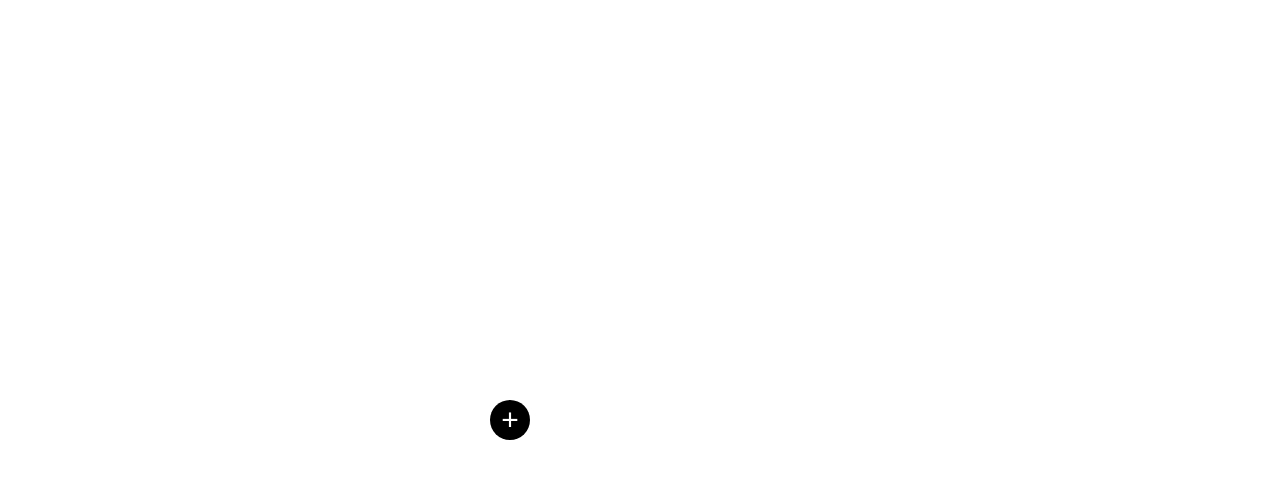
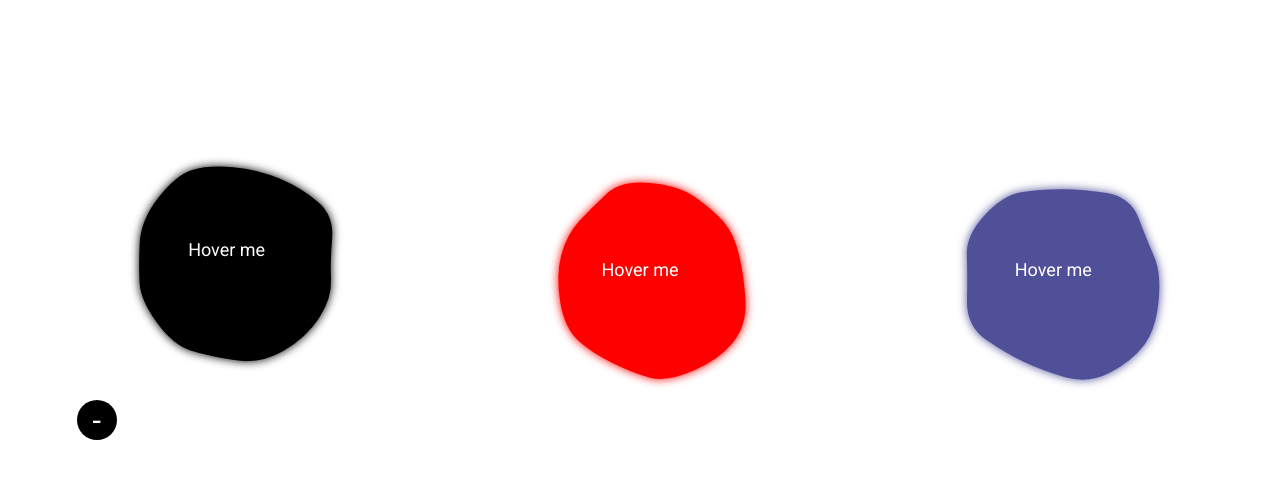
Before and after one commit to lemehovskiy/bezier_doodle, a website built with webpack: page demo/index.html in a window 1280 px wide. Built offline with Linux system fonts and the light colour scheme.

Commit message:
added blur option

```diff
--- a/demo/index.html
+++ b/demo/index.html
@@ -21,15 +21,35 @@
     <div class="container">
         <div class="doodle-sample-wrap">
             <div class="rect-outer">
-                <div class="rect-inner doodle-sample" data-bezier-doodle='{"color": "#ff0000"}'>
+                <div class="rect-inner doodle-sample">
                     <div class="label">
                         Hover me
                     </div>
                 </div>
             </div>
 
-            <button class="doodle-trigger">
+            <button class="doodle-trigger open">
             </button>
+        </div>
+
+        <div class="doodle-sample-wrap">
+            <div class="rect-outer">
+                <div class="rect-inner doodle-sample" data-bezier-doodle='{"color": "#ff0000", "shadow_color": "#ff0000"}'>
+                    <div class="label">
+                        Hover me
+                    </div>
+                </div>
+            </div>
+        </div>
+
+        <div class="doodle-sample-wrap">
+            <div class="rect-outer">
+                <div class="rect-inner doodle-sample" data-bezier-doodle='{"color": "#505099", "shadow_color": "#505099"}'>
+                    <div class="label">
+                        Hover me
+                    </div>
+                </div>
+            </div>
         </div>
     </div>
 </section>
--- a/demo/package.json
+++ b/demo/package.json
@@ -14,7 +14,7 @@
     "gsap": "^1.20.4",
     "jquery": "^3.2.1",
     "node-sass": "^4.7.2",
-    "postcss-loader": "^2.0.9",
+    "postcss-loader": "^2.1.4",
     "resolve-url-loader": "^2.2.1",
     "sass-loader": "^6.0.6",
     "style-loader": "^0.19.1",
--- a/demo/sass/style.scss
+++ b/demo/sass/style.scss
@@ -18,6 +18,7 @@ body {
 
 .container {
   margin: auto;
+  display: flex;
 
 }
 
@@ -40,6 +41,7 @@ section {
 .doodle-sample-wrap {
   padding: 100px 0 0;
   max-width: 300px;
+  width: 100%;
   margin: auto;
   .rect-outer {
     padding: 100% 0 0;
```
Also changed, not shown: build/bezier_doodle.js, demo/build/app.js, demo/build/style.css, 5 other files.
